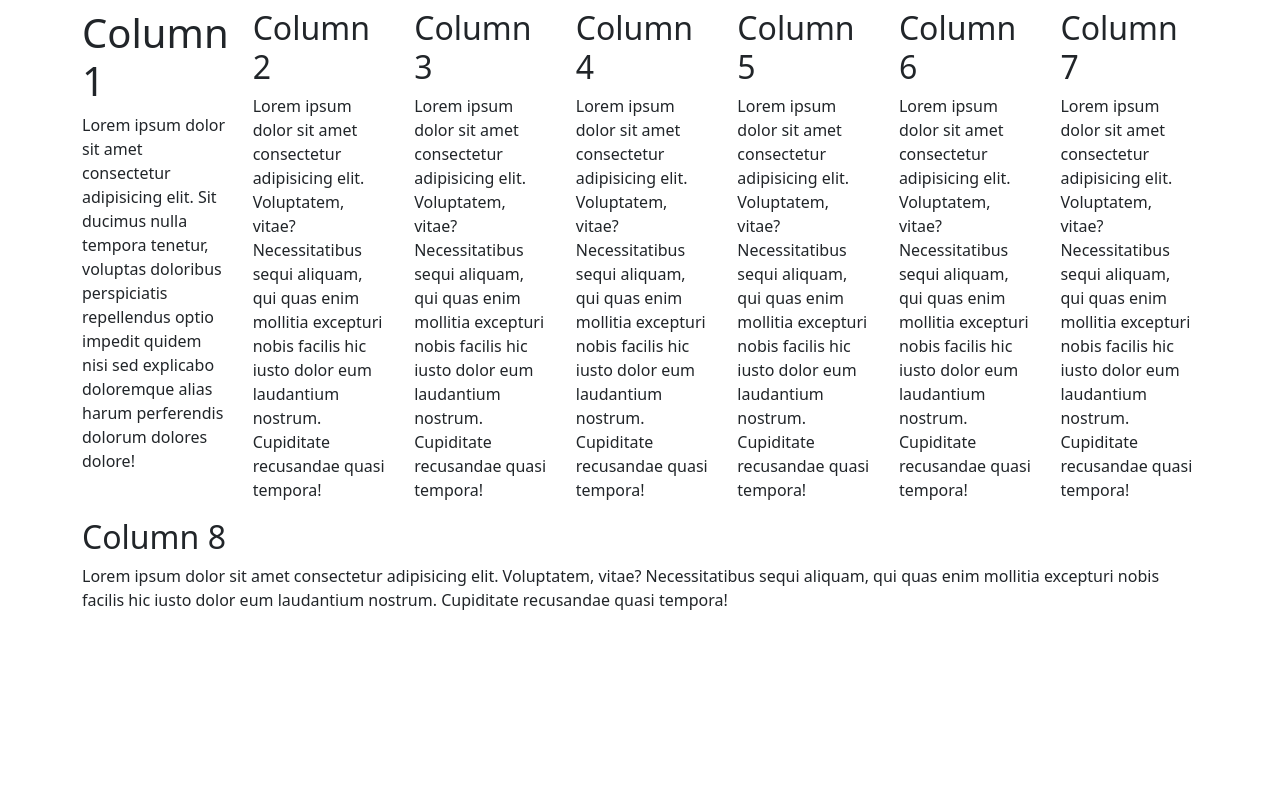
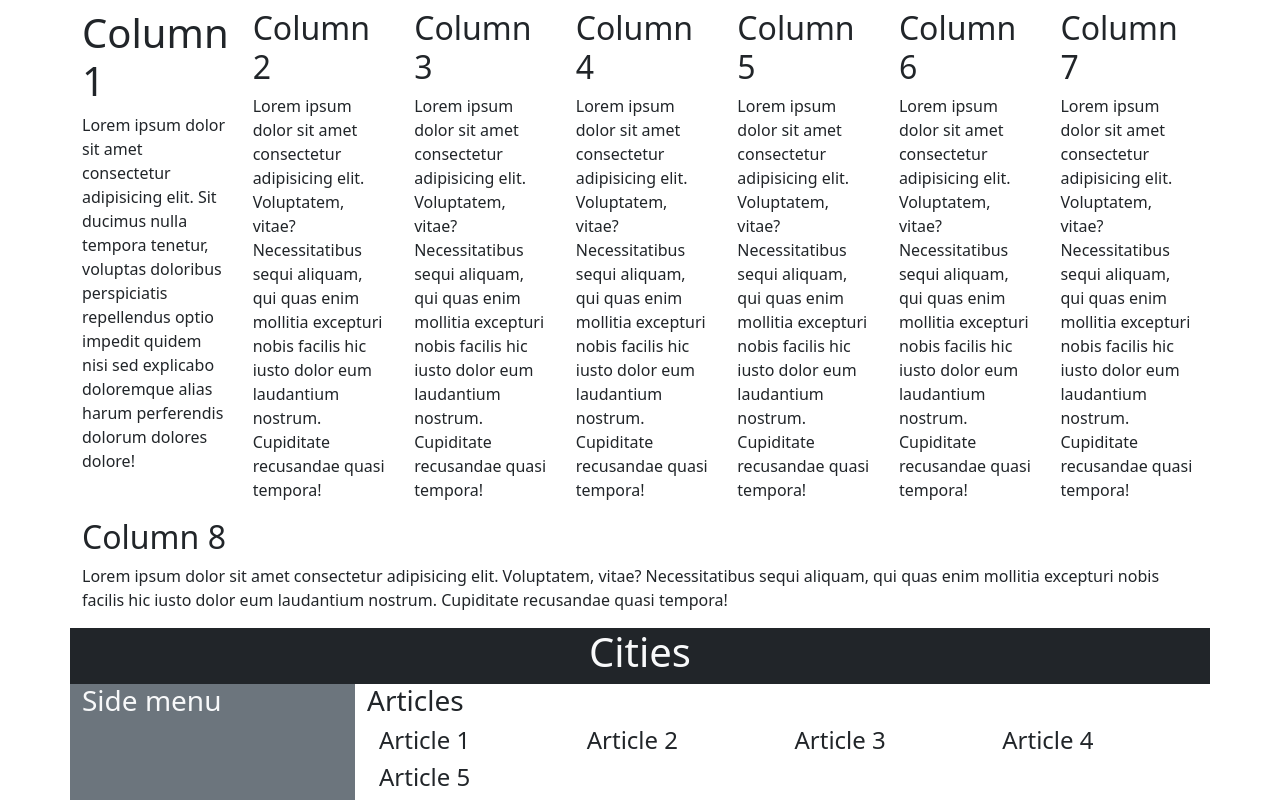
Before and after one commit to Kimmypara/FIRST-TRIAL, a plain HTML site: page bootstrap/bootstrap.html in a window 1280 px wide. Shown: the part 2050-2850 px from the top of the page. Before the commit the page ends 2678 px from the top, so only its background shows below. Drawn offline with Linux system fonts and the light colour scheme.

Commit message:
articles

```diff
--- a/3-cities/cities.css
+++ b/3-cities/cities.css
@@ -42,9 +42,8 @@ li{
     background-color: #cbcaca;
     display: inline-block;
     width: 100%;
-    margin-left: -3rem;
-    padding-top: 1.5rem;
-    padding-bottom: 1.5rem;
+    padding-top: 1.2rem;
+    padding-bottom: 1.4rem;
 }
 
 a{
--- a/bootstrap/bootstrap.html
+++ b/bootstrap/bootstrap.html
@@ -176,11 +176,46 @@
                 <p>Lorem ipsum dolor sit amet consectetur adipisicing elit. Voluptatem, vitae? Necessitatibus sequi aliquam, qui quas enim mollitia excepturi nobis facilis hic iusto dolor eum laudantium nostrum. Cupiditate recusandae quasi tempora!</p>
             </div>
         </div>
+    </div>
 
 
+    <!--Example-->
+    <div class="container">
+        <div class="row">
+            <header class="col-12 bg-dark text-light text-center">
+                <h1>Cities</h1>
+            </header>
+        </div>
 
+        <div class="row">
+            <aside class="col-3 bg-secondary text-light">
+                <h3>Side menu</h3>
+            </aside>
+            <main class="col-9">
+                <h3>Articles</h3>
+                <div class="container">
+                    <div class="row">
+                        <article class="col-3">
+                            <h4>Article 1</h4>
+                        </article>
+                        <article class="col-3">
+                            <h4>Article 2</h4>
+                        </article>
+                        <article class="col-3">
+                            <h4>Article 3</h4>
+                        </article>
+                        <article class="col-3">
+                            <h4>Article 4</h4>
+                        </article>
+                        <article class="col-3">
+                            <h4>Article 5</h4>
+                        </article>
+                    </div>
+                </div>
+            </main>
+
+        </div>
     </div>
-
 
 
 
```
